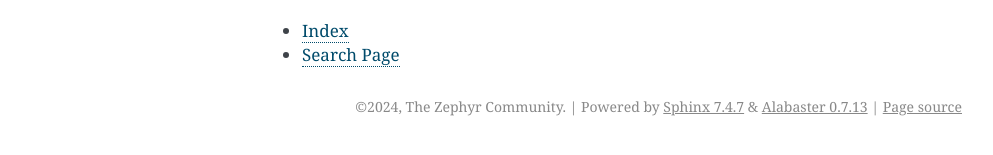
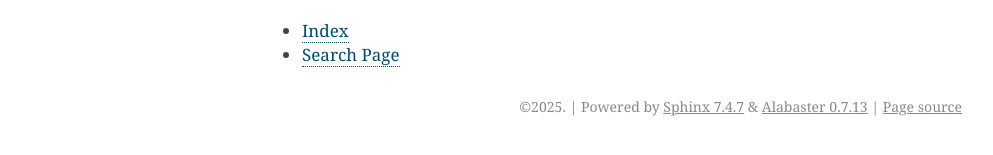
Before and after one commit to ericodle/nucleof429zi_cicd, a Sphinx documentation site: the page built from doc/index.rst, in a window 1280 px wide. Shown: the part 323-478 px from the top of the page, without its empty margins (148-1141 px from the left). Built offline with Sphinx 7.4.7, drawn with Linux system fonts in a browser that asks for light colours.

Commit message:
sphynx conf.py

```diff
--- a/doc/conf.py
+++ b/doc/conf.py
@@ -6,9 +6,9 @@
 # -- Project information -----------------------------------------------------
 # https://www.sphinx-doc.org/en/master/usage/configuration.html#project-information
 
-project = 'Example Application'
-copyright = '2024, The Zephyr Community'
-author = 'The Zephyr Community'
+project = 'nucleof429zi_cicd'
+copyright = '2025'
+author = 'EO'
 release = '1.0.0'
 
 # -- General configuration ---------------------------------------------------
```
